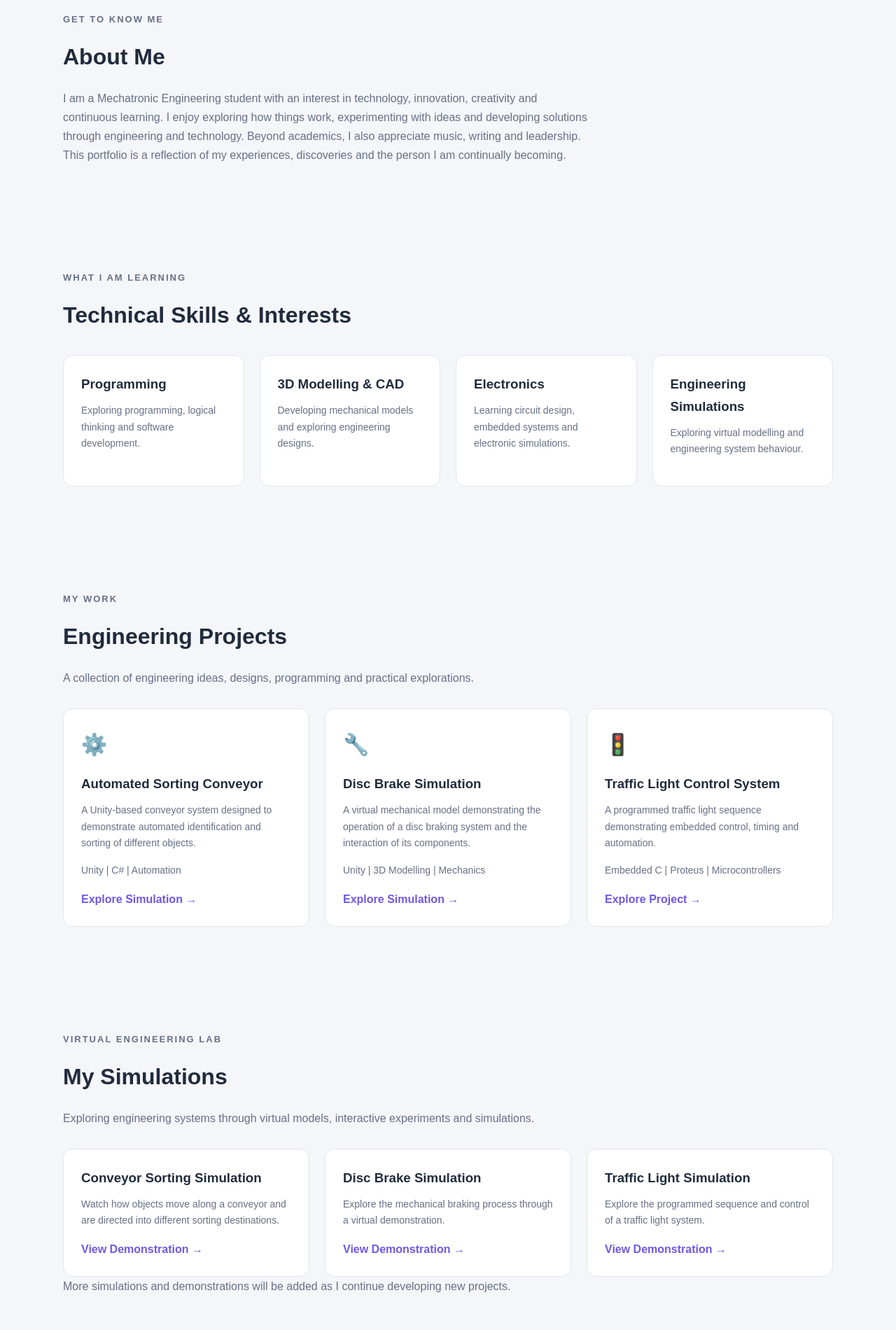
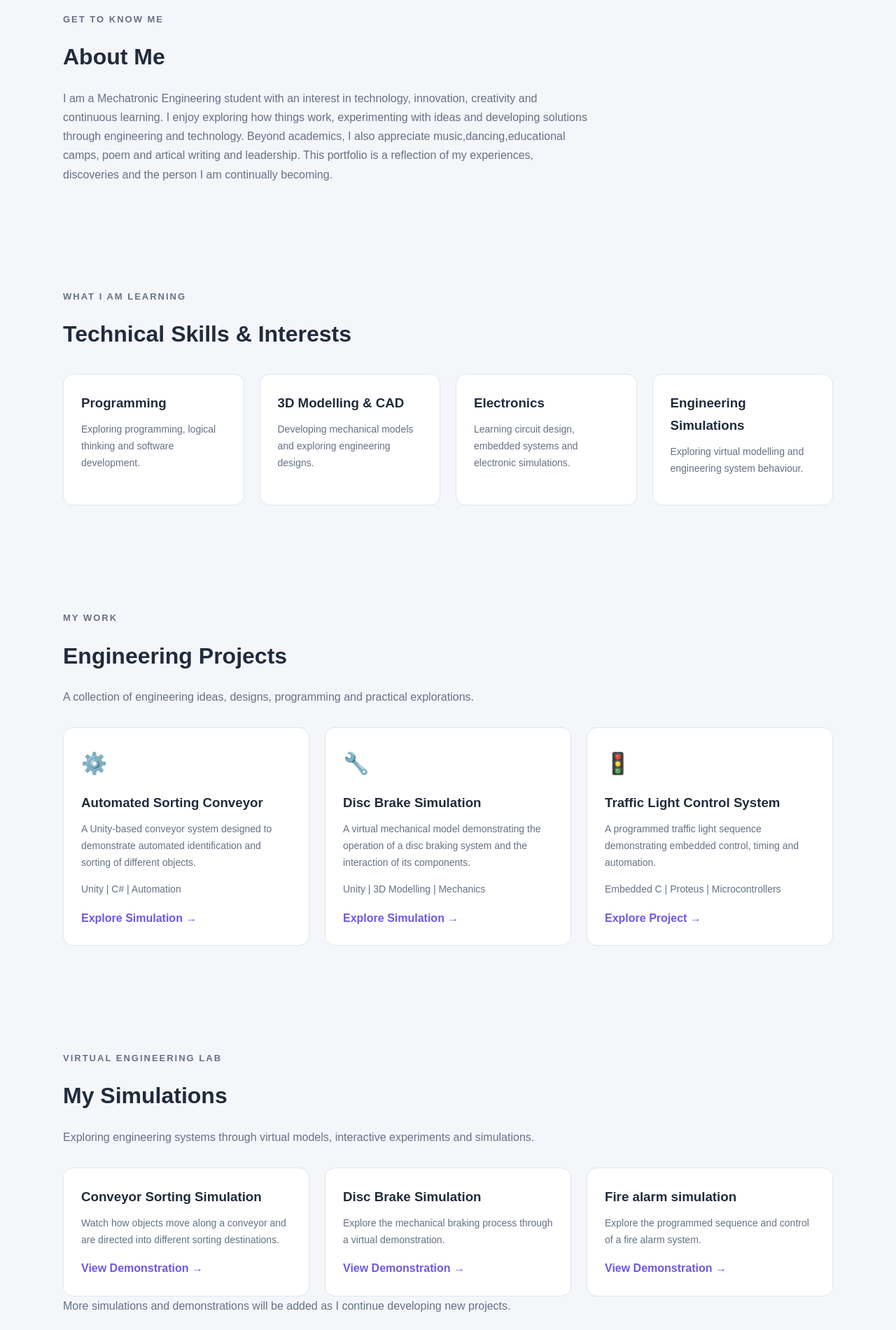
Before and after one commit to Aidah198/Avvagenium, a plain HTML site: page index.html in a window 1280 px wide. Shown: the part 700-2600 px from the top of the page at 70% size. Drawn offline with Linux system fonts and the light colour scheme.

Commit message:
Revise personal interests and project titles
Updated interests and project descriptions in index.html.

```diff
--- a/index.html
+++ b/index.html
@@ -93,8 +93,8 @@
             with ideas and developing solutions through
             engineering and technology.
 
-            Beyond academics, I also appreciate music,
-            writing and leadership.
+            Beyond academics, I also appreciate music,dancing,educational camps,
+            poem and artical writing and leadership.
 
             This portfolio is a reflection of my experiences,
             discoveries and the person I am continually
@@ -286,11 +286,11 @@
 
             <article class="project-card">
 
-                <h3>Traffic Light Simulation</h3>
+                <h3>Fire alarm simulation</h3>
 
                 <p>
                     Explore the programmed sequence and
-                    control of a traffic light system.
+                    control of a fire alarm system.
                 </p>
 
                 <a href="#" target="_blank" rel="noopener">
@@ -373,7 +373,7 @@
                 <h3>Music & Singing</h3>
 
                 <p>
-                    Music is one of the ways I appreciate
+                    Music and dancing is one of the ways I appreciate
                     expression, creativity and connection.
                 </p>
 
```
